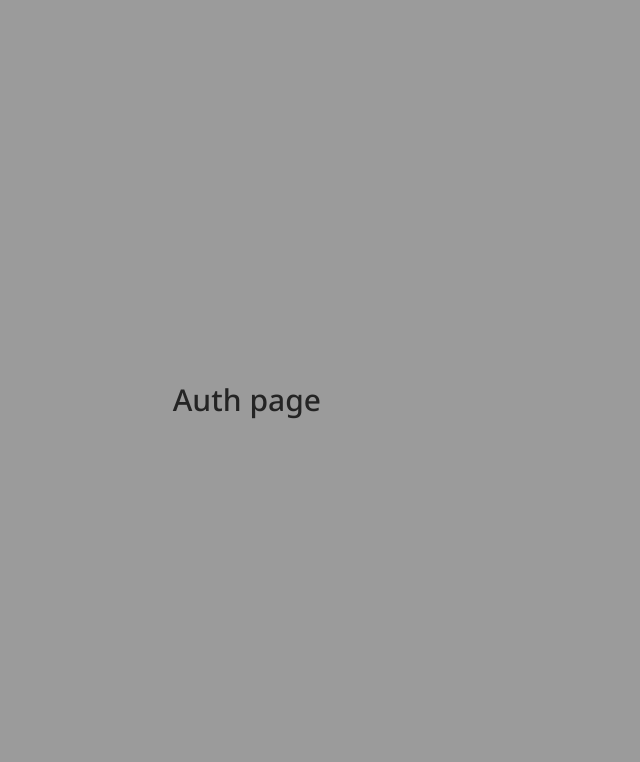
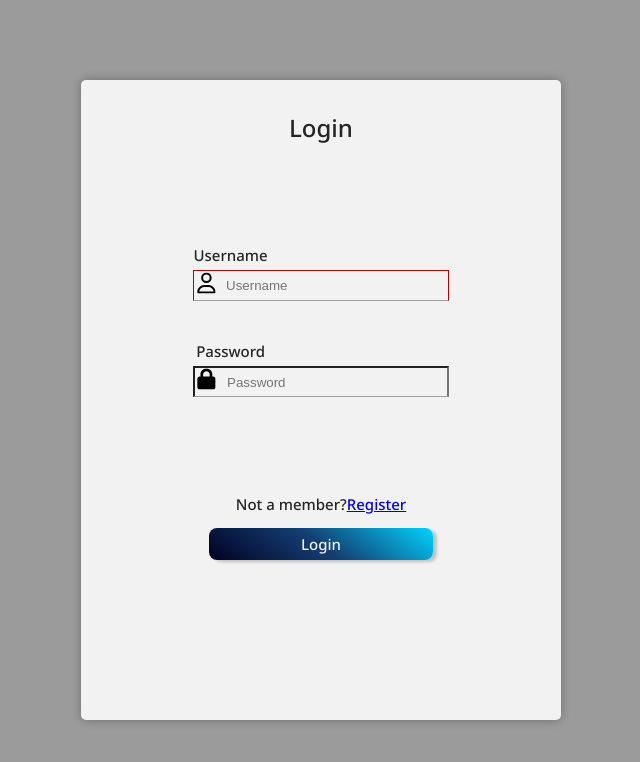
Before and after one commit to Zeeeeeeek/TaskMate, a Vue app in the folder frontend/: page /auth in a window 1280 px wide. Shown: the top 762 px of the page, without its empty margins (319-959 px from the left). Built offline with nearby package versions, Linux system fonts and the light colour scheme.

Commit message:
frontend

```diff
--- a/frontend/src/App.vue
+++ b/frontend/src/App.vue
@@ -9,7 +9,6 @@ export default {
   components: {Task, Button, AuthForm, TaskList},
   data() {
     return {
-      hasValidToken: false,
       taskLists: []
     }
   },
@@ -52,40 +51,11 @@ header {
   line-height: 1.5;
 }
 
-.task-grid {
-  display: grid;
-  grid-template-columns: repeat(auto-fit, minmax(18rem, 1fr));
-  grid-template-rows: minmax(10rem, auto);
-  grid-gap: 1rem;
-  padding: 1rem;
-  max-width: 80vw;
-  margin: 1rem auto;
-  text-align: justify-all;
-}
-
-.box {
-  display:flex;
-  background-color: #134074;
-  height: 100vh;
-  width: 100vw;
-}
-
-
 @media (min-width: 1024px) {
   header {
     display: flex;
-    place-items: center;
-    padding-right: calc(var(--section-gap) / 2);
-  }
-
-  .logo {
-    margin: 0 2rem 0 0;
-  }
-
-  header .wrapper {
-    display: flex;
-    place-items: flex-start;
-    flex-wrap: wrap;
+    justify-content: space-between;
+    align-items: center;
   }
 }
 </style>
--- a/frontend/src/services/ApiService.ts
+++ b/frontend/src/services/ApiService.ts
@@ -25,12 +25,18 @@ class ApiService {
         try {
             data = await fetch(`${this.API_URL}/taskLists/`, {
                 method: 'GET', headers
-            }).then(response => response.json());
+            }).then(response => {
+                if(response.status !== 498) {
+                    response.json();
+                }
+            });
+            if(!data) return null;
             data.forEach(taskList => {
                 taskLists.push(
                     new TaskList(taskList.id, taskList.name, taskList.tasks, taskList.empty, taskList.completed)
                 )
             })
+
         } catch (error) {
             console.log(error)
         }
@@ -99,41 +105,18 @@ class ApiService {
         }
     }
 
-    public static pushTasks(taskListId: number, tasks: any) {
-        let data = {
-            "tasks": []
+    public async verifyToken(): Promise<boolean> {
+        try {
+            const responseStatus = await fetch(`${this.API_URL}/auth/verify`, {
+                method: 'GET',
+                headers: this.getAuthConfig()
+            }).then(response => response.status);
+            return responseStatus !== 498;
+        } catch (error) {
+            console.log(error)
+            return false;
         }
-        console.log(tasks)
     }
-
-    public setTaskIsCompleted(taskListId: number, taskId: number, isCompleted: boolean) {
-        const headers = this.getAuthConfig();
-        fetch(`${this.API_URL}/tasks/${taskId}?` + isCompleted, {
-                method: 'PUT',
-                headers
-            }
-        )
-            .then(response => {
-            })
-            .catch(error => {
-                console.log(error)
-            })
-    }
-
-    public deleteTasklist(taskListId: number) {
-        const headers = this.getAuthConfig();
-        fetch(`${this.API_URL}/taskLists/${taskListId}`, {
-                method: 'DELETE',
-                headers
-            }
-        )
-            .then(response => {
-            })
-            .catch(error => {
-                console.log(error)
-            })
-    }
-
 
     private getToken(): String {
         return localStorage.getItem("token");
@@ -155,6 +138,7 @@ class ApiService {
             console.log(error)
         })
     }
+
 }
 
 export default ApiService.getInstance();
--- a/frontend/src/views/Auth.vue
+++ b/frontend/src/views/Auth.vue
@@ -1,17 +1,176 @@
 <template>
   <div>
-    <h1>
-      Auth page
-    </h1>
+    <div class="auth-div">
+      <div class="header">Login</div>
+      <div class="auth-form">
+        <div class="field">
+          <label for="username" class="prevent-select">Username</label>
+          <img src="../assets/user.svg" class="username"  alt=""><input type="text" placeholder="Username" :class="{'field-error': hasError}">
+        </div>
+        <div class="field">
+          <label for="password" class="prevent-select">Password</label>
+          <img src="../assets/lock.svg" class="lock" alt=""><input type="password" placeholder="Password" class="password">
+        </div>
+      </div>
+        <div class="switch-field">
+          Not a member?<router-link to="/register"> Register</router-link>
+        </div>
+      <div class="submit-field">
+        <div class="submitButton prevent-select">
+          Login
+        </div>
+      </div>
+    </div>
   </div>
+
 </template>
 
 <script>
+
+
 export default {
-  name: "Auth"
+  name: "Auth",
+  data() {
+    return {
+      hasError: true
+    }
+  },
 }
 </script>
 
 <style scoped>
 
+.auth-div {
+  background-color: #f3f2f2;
+  display: flex;
+  flex-direction: column;
+  height: 40rem;
+  width: 30rem;
+  margin: 0 auto;
+  position: relative;
+  left: 50%;
+  right: 50%;
+  border-radius: 0.313rem; /*5px*/
+  box-shadow: 0 0 0.625rem 0 rgba(0, 0, 0, 0.3);
+}
+
+.submit-field {
+  display: flex;
+  justify-content: center;
+  align-items: center;
+  height: 2rem;
+  width: 100%;
+  background-color: #f3f2f2;
+}
+
+.submitButton {
+  display:flex;
+  justify-items: center;
+  align-items: center;
+  height: 2rem;
+  width: 14rem;
+  background: rgb(2,0,36);
+  background: linear-gradient(36deg, rgba(2,0,36,1) 0%, rgba(19,64,116,1) 50%, rgba(0,212,255,1) 100%);
+  border-radius: 0.5rem;
+  justify-content: center;
+  color: #f3f2f2;
+  box-shadow: 4px 2px 3px rgba(0, 0, 0, 0.2);
+  cursor: pointer;
+  transition: all 0.1s ease;
+}
+.submitButton:hover {
+  /*invert gradient*/
+  background: rgb(2,0,36);
+  background: linear-gradient(36deg, rgba(0,212,255,1) 0%, rgba(19,64,116,1) 50%, rgba(2,0,36,1) 100%);
+  transform: translateY(-2px);
+}
+.submitButton:active {
+  transform: scale(0.95);
+}
+
+.switch-field {
+  display: flex;
+  justify-content: center;
+  align-items: center;
+  margin: 1rem 0 1rem 0;
+  width: 100%;
+  height: 1rem;
+}
+
+.auth-form {
+  display: flex;
+  flex-direction: column;
+  justify-content: center;
+  align-items: center;
+  width: 100%;
+  height: 20rem;
+}
+
+
+.field {
+  display: flex;
+  margin: 0 auto;
+  flex-direction: column;
+  align-items: center;
+  justify-content: center;
+  text-align: left;
+  width: 100%;
+  height: 6rem;
+}
+
+.auth-form label {
+  text-align: left;
+  margin-right: 11.3rem;
+}
+
+.auth-form input {
+  text-align: left;
+  width: 16rem;
+  height: 1.9rem;
+  border-bottom: 0.09rem solid #9f9f9f;
+  background-color: transparent;
+  outline: none;
+  padding-left: 2rem;
+  margin-top: 0.2rem;
+}
+
+.field-error {
+  border: 0.09rem solid #b20202;
+  outline: #134074;
+}
+
+.username {
+  position: absolute;
+  left: -14.3rem;
+  top: -12.6rem;
+  scale: 2.6%;
+}
+
+.lock {
+  position: absolute;
+  left: -14.3rem;
+  top: -6.6rem;
+  scale: 2.6%;
+}
+
+.header {
+  display: flex;
+  justify-content: center;
+  align-items: center;
+  height: 4rem;
+  width: 100%;
+  font-weight: 400;
+  font-size: 1.5rem;
+  border-radius: inherit;
+  margin-top: 1rem;
+}
+
+.prevent-select {
+  -webkit-touch-callout: none; /* iOS Safari */
+  -webkit-user-select: none; /* Safari */
+  -moz-user-select: none; /* Firefox */
+  -ms-user-select: none; /* Internet Explorer/Edge */
+  user-select: none; /* Non-prefixed version, currently
+                        supported by Chrome and Opera */
+}
 </style>
--- a/frontend/src/views/Home.vue
+++ b/frontend/src/views/Home.vue
@@ -7,8 +7,22 @@
 </template>
 
 <script>
+import ApiService from "@/services/ApiService";
+
 export default {
-  name: "Home"
+  name: "Home",
+  data() {
+    return {
+      taskLists: []
+    }
+  },
+  async beforeMount() {
+    const lists = await ApiService.getTaskLists()
+    if(!lists) {
+      this.$router.push('/auth')
+    }
+    console.log(`hasValidToken: ${this.hasValidToken}`)
+  }
 }
 </script>
 
```
Also changed, not shown: frontend/src/main.js (+2 -12 lines), frontend/src/router/router.js (added, +15 -0 lines), frontend/src/assets/lock.svg (added), frontend/src/assets/user.svg (added).
